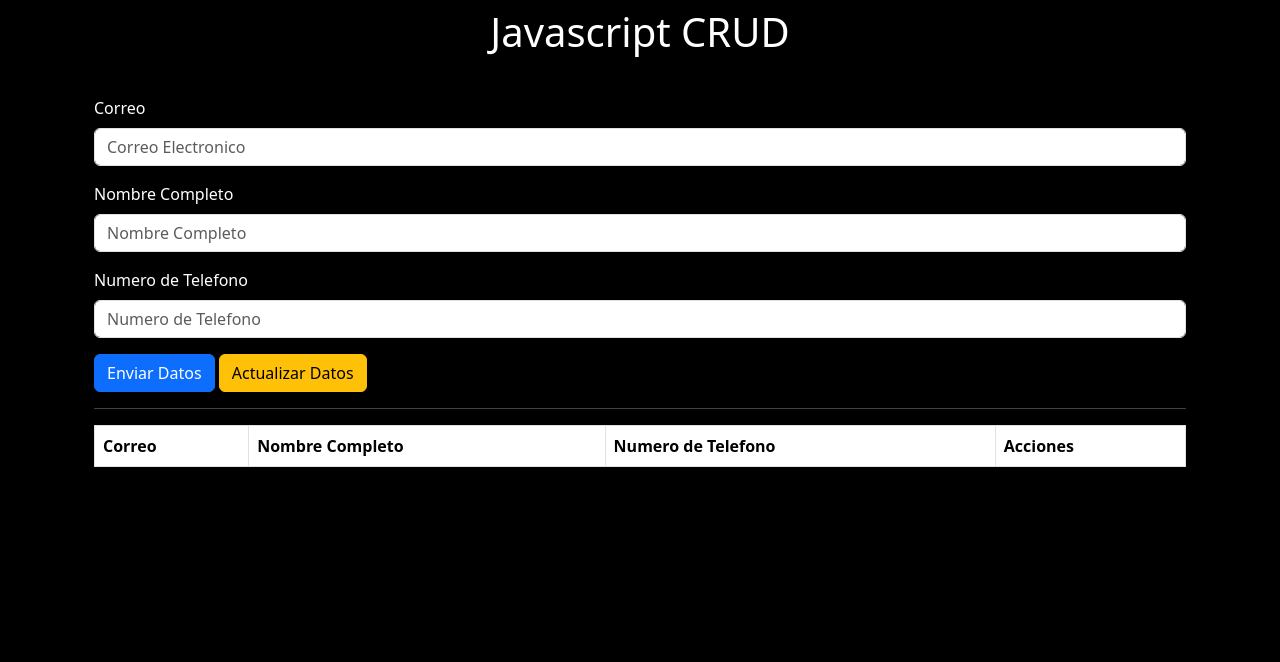
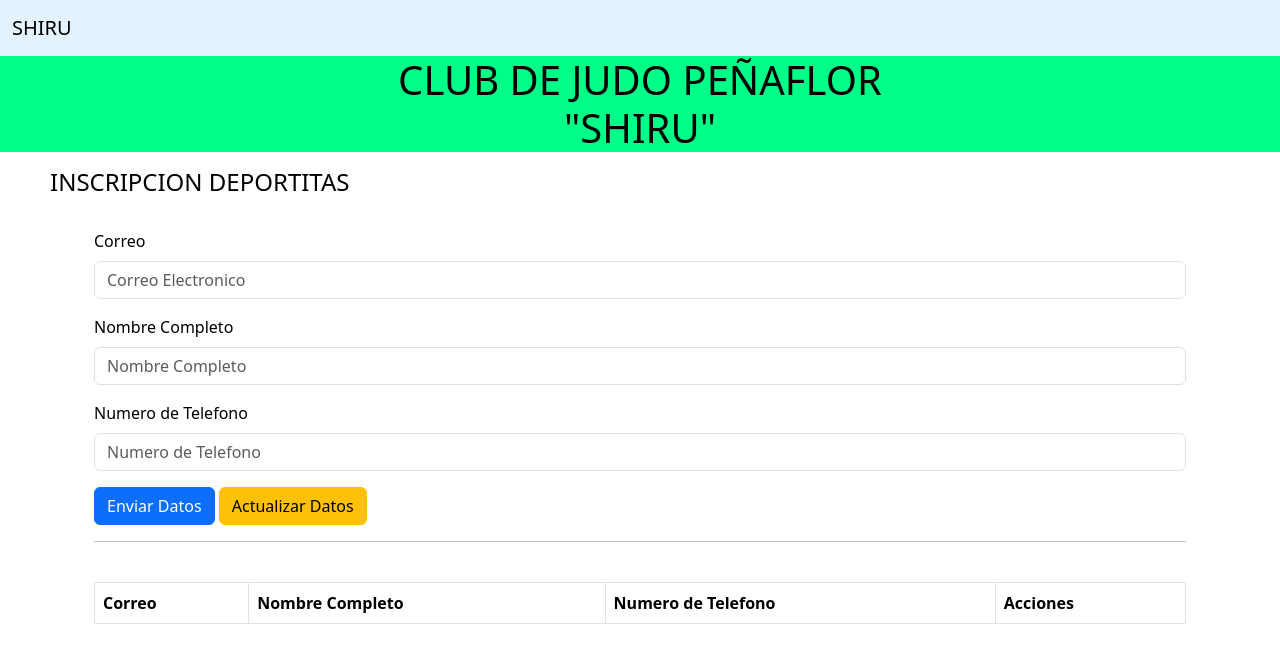
Before and after one commit to FFSANCHEZS/CRUD-SEGUNDO-PROYECTO, a plain HTML site: page index.html in a window 1280 px wide. Drawn offline with nearby package versions, Linux system fonts and the light colour scheme.

```diff
--- a/assets/css/style.css
+++ b/assets/css/style.css
@@ -1,7 +1,18 @@
 body{
-    background-color: black;
+    background-color: white;
 }
 
 *{
-    color: white;
+    color: black;
 }
+
+.seccion_primera{
+    text-align: center; /* alineación del texto */
+    color: #000000;
+    background-color: rgb(0, 255, 136);  /* color de fondo para una página */
+}
+
+.seccion_deportistas{
+    text-indent: 50px;  /* sangria de la primera línea */
+    text-align: left;
+}
--- a/assets/js/crud.js
+++ b/assets/js/crud.js
@@ -1,6 +1,8 @@
+// FUNCION DE VALIDACION
+
 function validateForm(){
 
-    // se obtienen los valores de los campos
+    // se obtienen los valores de los campos desde el html
     let email = document.getElementById('inputEmail').value;
     let name = document.getElementById('inputName').value;
     let phone = document.getElementById('inputPhone').value;
--- a/index.html
+++ b/index.html
@@ -6,16 +6,42 @@
     <meta name="viewport" content="width=device-width, initial-scale=1.0">
     <link href="https://cdn.jsdelivr.net/npm/bootstrap@5.3.1/dist/css/bootstrap.min.css" rel="stylesheet"
         integrity="sha384-4bw+/aepP/YC94hEpVNVgiZdgIC5+VKNBQNGCHeKRQN+PtmoHDEXuppvnDJzQIu9" crossorigin="anonymous">
-    <link href="./assets/css/style.css" rel="stylesheet"> <title>Proyecto2</title>
+    <link href="./assets/css/style.css" rel="stylesheet">
+    <title>Proyecto2</title>
 </head>
 
 <body>
-    <div class="text-center p-2">
-        <h1> Javascript CRUD</h1>
+    <header>
+        <!-- navbar -->
+        <nav class="navbar" style="background-color: #e3f2fd;">
+            <div class="container-fluid">
+                <a class="navbar-brand">SHIRU</a>
             </div>
+        </nav>
+    </header>
+
+    <main>
+        <section>
+            <div>
+                <h1 class="seccion_primera">
+                    <span class="titulo">CLUB DE JUDO PEÑAFLOR</span>
+                    <p>"SHIRU"</p>
+                </h1>
+            </div>
+        </section>
+        <section>
+            <div>
+                <h4 class="seccion_deportistas">
+                    <span class="depostistas">INSCRIPCION DEPORTITAS</span>
+                    <h4>
+            </div>
+        </section>
+    </main>
 <br>
+    <!-- Container -->
+    <section>
         <div class="container">
-        <div  class="container mb-5">
+            <div class="container mb-5">
                 <div class="row">
                     <div class="mb-3">
                         <label class="form-label">Correo</label>
@@ -31,11 +57,13 @@
                     </div>
                     <!-- Botones -->
                     <div class="container">
-                    <button type="submit" class="btn btn-primary" id="btnAdd" onclick="addData()">Enviar Datos</button>
+                        <button type="submit" class="btn btn-primary" id="btnAdd" onclick="addData()">Enviar
+                            Datos</button>
                         <button type="submit" class="btn btn-warning" id="btnUpdate">Actualizar Datos</button>
                     </div>
                 </div>
                 <hr>
+<br>
                 <!-- Tabla -->
                 <table class="table table-bordered" id="tableData">
                     <thead>
@@ -54,7 +82,7 @@
             </div>
         </div>
 
-
+    </section>
 
 
     <!-- link BS5 -->
```
Lines whose indentation alone changed are shown as unchanged.
